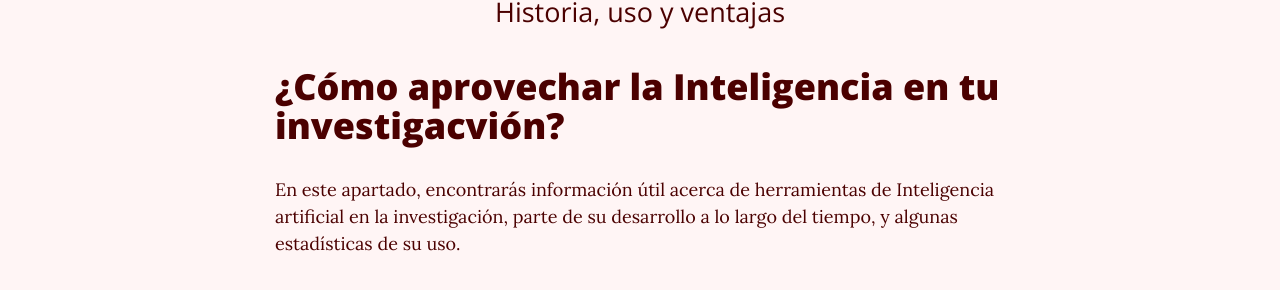
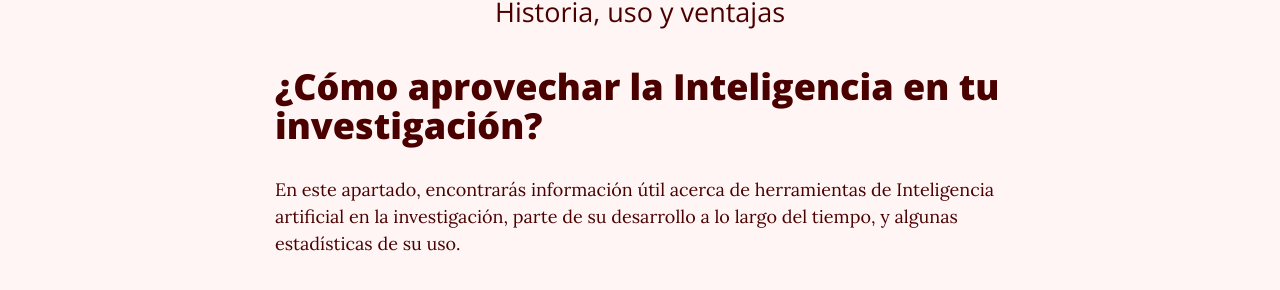
Before and after one commit to rosariorogel/metodologia, a Jekyll site: the page built from _pages/inteligencia-artificial.md, in a window 1280 px wide and 900 px high. Shown: the part 433-723 px from the top of the window. Built offline with Jekyll 4.4.1, drawn with Linux system fonts in a browser that asks for light colours; nearby versions of some CDN libraries.

Commit message:
falta de ortografía inteligencia-artificial.md

```diff
--- a/_pages/inteligencia-artificial.md
+++ b/_pages/inteligencia-artificial.md
@@ -5,7 +5,7 @@ subtitle: Historia, uso y ventajas
 permalink: inteligencia-artificial
 ---
 
-# ¿Cómo aprovechar la Inteligencia en tu investigacvión?
+# ¿Cómo aprovechar la Inteligencia en tu investigación?
 
 En este apartado, encontrarás información útil acerca de herramientas de Inteligencia artificial en la investigación, parte de su desarrollo a lo largo del tiempo, y algunas estadísticas de su uso.
 
```
